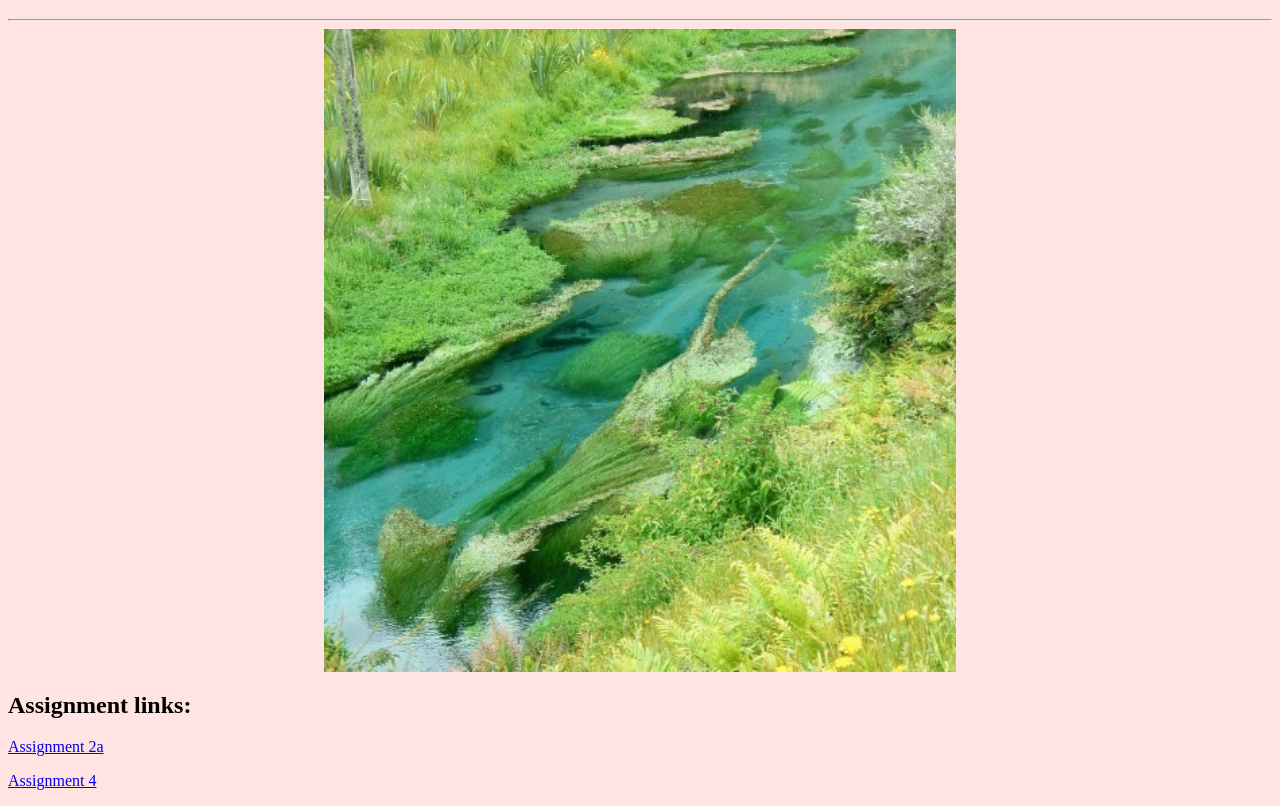
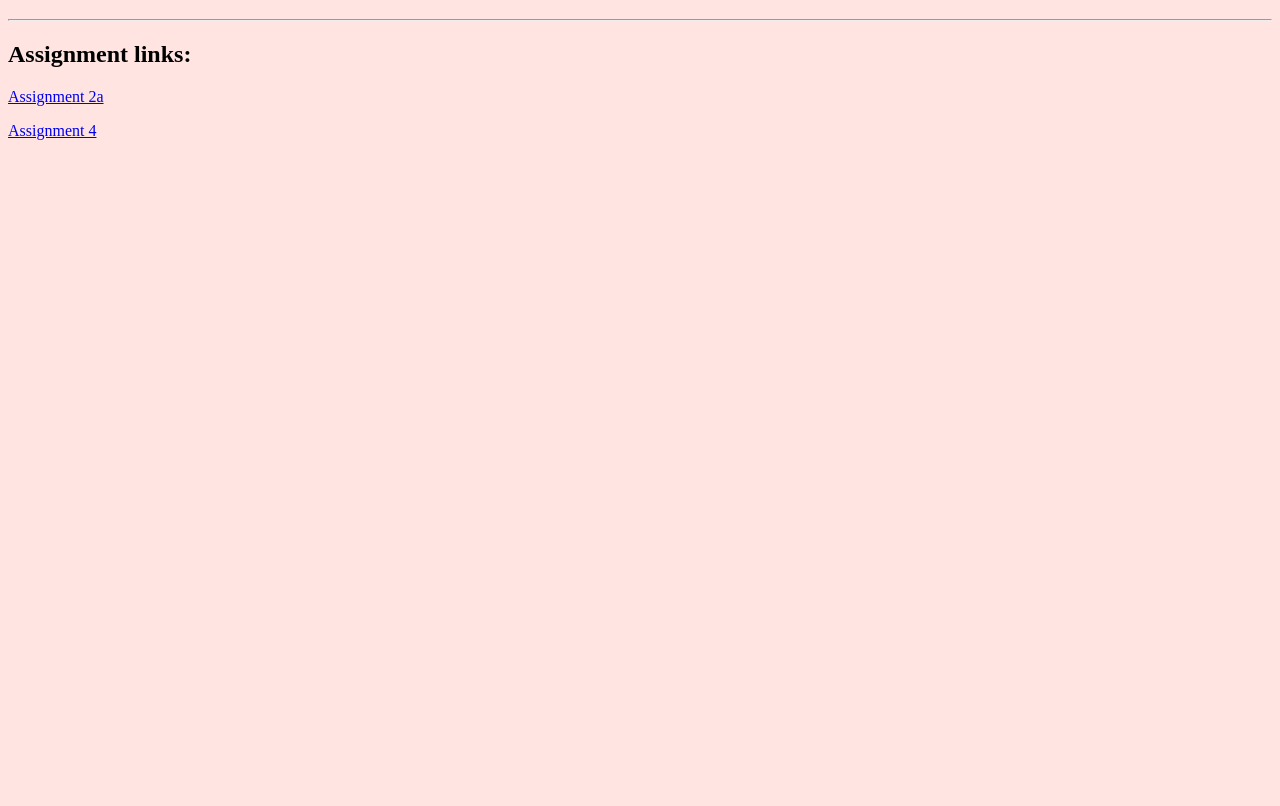
Before and after one commit to sabataghibeik/sabataghibeik.github.io, a plain HTML site: page index.html in a window 1280 px wide. Shown: the part 61-867 px from the top of the page. After the commit the page ends 800 px from the top, so only its background shows below. Drawn offline with Linux system fonts and the light colour scheme.

Commit message:
Update index.html

```diff
--- a/index.html
+++ b/index.html
@@ -7,19 +7,11 @@
             h1 {
                 text-align: center;
             }
-            .center {
-                display: block;
-                margin-left: auto;
-                margin-right: auto;
-                width: 50%
-            }
         </style>
     </head>
-
     <body style="background-color:mistyrose">
         <h1>CSC 196W Assignments</h1>
         <hr>
-        <img src="IMG_3521.JPG" alt="green picture of a river" class="center">
         <div>
             <h2>Assignment links: </h2>
             <p>
```
